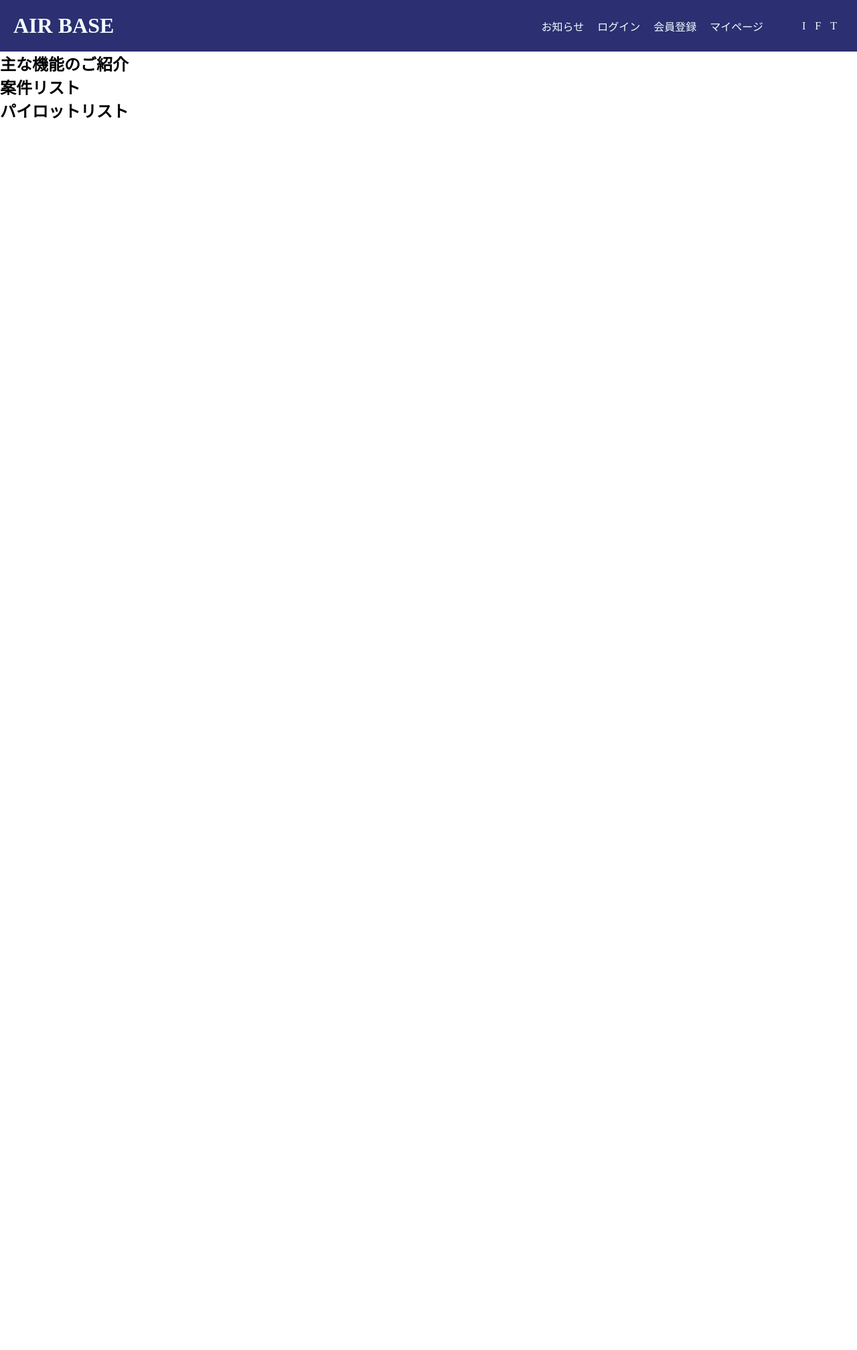
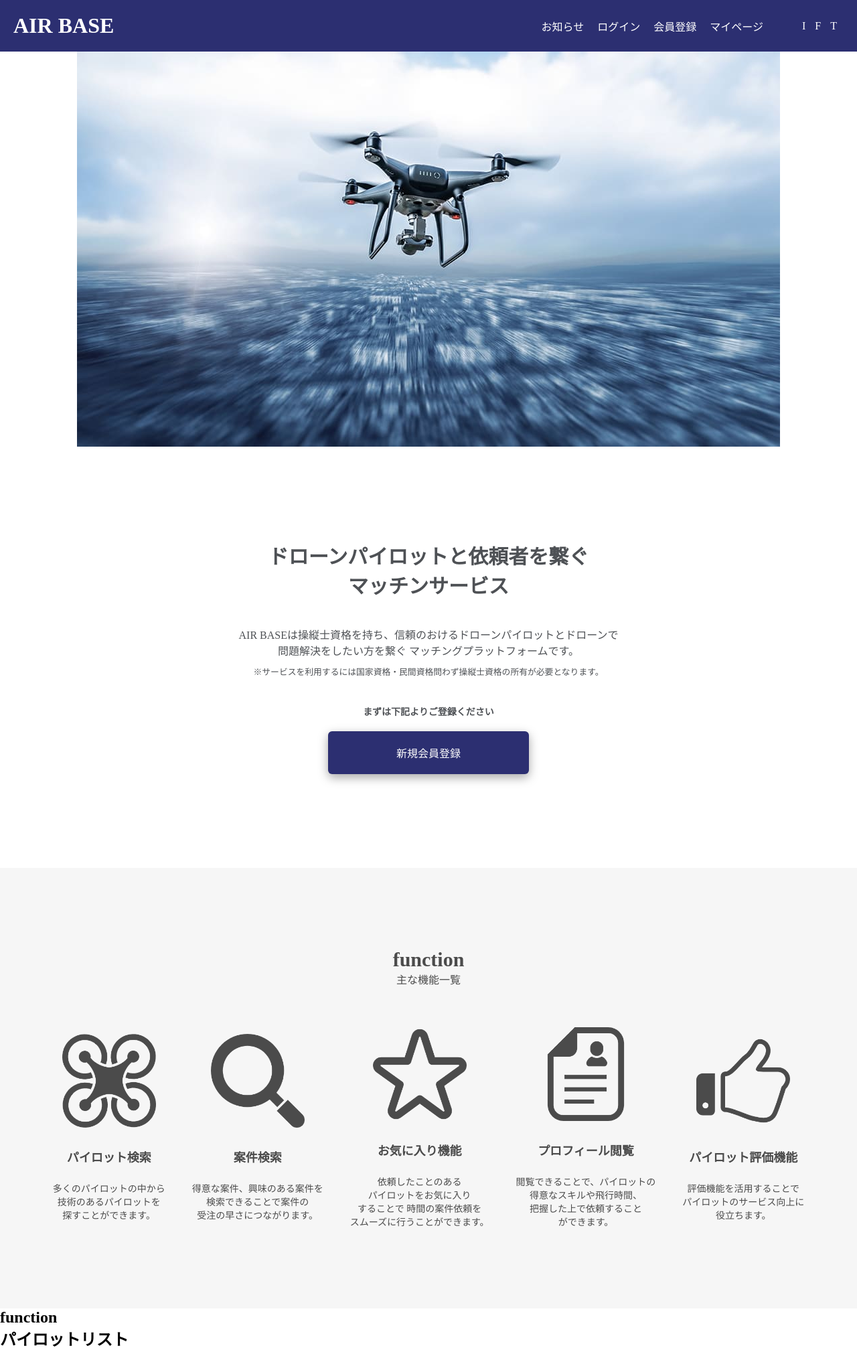
Before and after one commit to ShoheiNagamura/AIR-BASE, a PHP site: page / in a window 1280 px wide. Shown: the whole page at 67% size. Before the commit the page ends 177 px from the top, so only its background shows below. Run offline with PHP 8.4, Linux system fonts and the light colour scheme.

Commit message:
プロダクトと機能紹介を作成

```diff
--- a/css/style.css
+++ b/css/style.css
@@ -8,14 +8,14 @@ a {
     color: inherit;
 }
 
-/* ヘッダー　ーーーーーーーーーーーーーーーーーーーーーーーーーーーーーーー */
+/* ヘッダー ーーーーーーーーーーーーーーーーーーーーーーーーーーーーーーー */
 
 header {
     display: flex;
     /* justify-content: center; */
     align-items: center;
     background-color: #2C2F71;
-    color: azure;
+    color: #FFFFFF;
 }
 
 #product-title {
@@ -48,3 +48,111 @@ header {
 .sns-item {
     margin-left: 14px;
 }
+
+
+/* トップページメインーーーーーーーーーーーーーーーーーーーーーーーーーーーー */
+
+/* プロダクト紹介ーーーーーーーーーーーーーーーーーーーーーーーーーーーーーー */
+.main-image {
+    display: flex;
+    justify-content: center;
+}
+
+.product-introduction {
+    display: flex;
+    justify-content: center;
+    align-items: center;
+    flex-direction: column;
+    color: #4E5155;
+    padding: 140px 0px;
+}
+
+.product-introduction h2 {
+    font-size: 30px;
+    text-align: center;
+    margin-bottom: 40px;
+}
+
+.text1 {
+    font-size: 16px;
+    text-align: center;
+    margin-bottom: 10px;
+}
+
+.text2 {
+    font-size: 12.8px;
+    margin-bottom: 40px;
+}
+
+.product-introduction h4 {
+    font-size: 14px;
+    margin-bottom: 20px;
+}
+
+.product-signup-btn {
+    font-size: 16px;
+    background-color: #2C2F71;
+    border-color: #2C2F71;
+    color: #FFFFFF;
+    width: 300px;
+    height: 64px;
+    display: flex;
+    justify-content: center;
+    align-items: center;
+    border-radius: 6px;
+    box-shadow: 0px 5px 15px 0px rgba(0, 0, 0, 0.35);
+}
+
+/* 機能紹介ーーーーーーーーーーーーーーーーーーーーーーーーーーーーーーー*/
+
+
+.function-introduction {
+    background-color: #F6F6F6;
+    color: rgb(75, 75, 75);
+    display: flex;
+    justify-content: center;
+    align-items: center;
+    flex-direction: column;
+    padding: 120px 0px;
+}
+
+.function-introduction h2 {
+    font-size: 30px;
+    /* margin-top: 120px; */
+}
+
+.function-sub-title {
+    font-size: 16px;
+    margin-bottom: 60px;
+}
+
+.function-items {
+    display: flex;
+}
+
+.function-item {
+    list-style: none;
+    display: flex;
+    justify-content: center;
+    align-items: center;
+    flex-direction: column;
+    font-size: 18px;
+    margin: 0px 20px;
+}
+
+.func-image {
+    width: 140px;
+    height: 140px;
+    margin-bottom: 30px;
+}
+
+.func-title {
+    font-size: 18px;
+    font-weight: bold;
+    margin-bottom: 24px;
+}
+
+.func-text {
+    text-align: center;
+    font-size: 14px;
+}
--- a/index.php
+++ b/index.php
@@ -34,16 +34,76 @@
     </header>
 
     <main>
+        <section class="main-image">
+            <img src="./image/main.jpeg" alt="">
+        </section>
+
         <!-- 主な機能を表示。丸型で -->
-        <h2>主な機能のご紹介</h2>
+
+        <!-- プロダクト紹介ーーーーーーーーーーーーーーーーーーーーーーーーーーーーーーーーーーーーー -->
+
+
+        <section class="product-introduction">
+            <h2>ドローンパイロットと依頼者を繋ぐ<br>マッチンサービス</h2>
+            <p class="text1">AIR BASEは操縦士資格を持ち、信頼のおけるドローンパイロットとドローンで<br>問題解決をしたい方を繋ぐ
+                マッチングプラットフォームです。</p>
+            <p class="text2">※サービスを利用するには国家資格・民間資格問わず操縦士資格の所有が必要となります。</p>
+
+            <h4>まずは下記よりご登録ください</h4>
+            <div class="product-signup-btn">
+                <a href="./signUp/signupTop.php">新規会員登録</a>
+            </div>
+        </section>
+
+
+
+
+        <!-- 機能紹介ーーーーーーーーーーーーーーーーーーーーーーーーーーーーーーーーーーーーーーーーー -->
+
+
+        <section class="function-introduction">
+            <h2>function</h2>
+            <p class="function-sub-title">主な機能一覧</p>
+            <ul class="function-items">
+                <li class="function-item">
+                    <img class="func-image" src="./image/ドローンの無料アイコン5.png" alt="">
+                    <p class="func-title">パイロット検索</p>
+                    <p class="func-text">多くのパイロットの中から<br>技術のあるパイロットを<br>探すことができます。</p>
+                </li>
+                <li class="function-item">
+                    <img class="func-image" src="./image/検索アイコン1.png" alt="">
+                    <p class="func-title">案件検索</p>
+                    <p class="func-text">得意な案件、興味のある案件を<br>検索できることで案件の<br>受注の早さにつながります。</p>
+                </li>
+                <li class="function-item">
+                    <img class="func-image" src="./image/星アイコン8.png" alt="">
+                    <p class="func-title">お気に入り機能</p>
+                    <p class="func-text">依頼したことのある<br>パイロットをお気に入り<br>することで
+                        時間の案件依頼を<br>スムーズに行うことができます。
+                    </p>
+                </li>
+                <li class="function-item">
+                    <img class="func-image" src="./image/履歴書アイコン1.png" alt="">
+                    <p class="func-title">プロフィール閲覧</p>
+                    <p class="func-text">閲覧できることで、パイロットの<br>得意なスキルや飛行時間、<br>把握した上で依頼すること<br>ができます。</p>
+                </li>
+                <li class="function-item">
+                    <img class="func-image" src="./image/イイネの手のフリーアイコン.png" alt="">
+                    <p class="func-title">パイロット評価機能</p>
+                    <p class="func-text">評価機能を活用することで<br>パイロットのサービス向上に<br>役立ちます。</p>
+                </li>
+            </ul>
+        </section>
 
         <!-- 案件一覧を10件ほど表示 -->
-        <h2>案件リスト</h2>
+        <h2>function</h2>
         <!-- もっと見るを押すとログイン画面に遷移 -->
 
         <!-- パイロットリストを１０件ほど表示 -->
         <h2>パイロットリスト</h2>
         <!-- もっと見るを押すとログイン画面に遷移 -->
+
+        <!-- 利用の流れを解説ーーーーーーーーーーーー -->
 
     </main>
 
--- a/login/general_login.php
+++ b/login/general_login.php
@@ -11,7 +11,7 @@
 
 <body>
     <header>
-        <a id="product-title" href="./index.php">
+        <a id="product-title" href="../index.php">
             <h1>AIR BASE</h1>
         </a>
         <nav id="header-nav">
--- a/login/loginTop.php
+++ b/login/loginTop.php
@@ -12,7 +12,7 @@
 <body>
 
     <header>
-        <a id="product-title" href="./index.php">
+        <a id="product-title" href="../index.php">
             <h1>AIR BASE</h1>
         </a>
         <nav id="header-nav">
--- a/login/pilot_login.php
+++ b/login/pilot_login.php
@@ -11,7 +11,7 @@
 
 <body>
     <header>
-        <a id="product-title" href="./index.php">
+        <a id="product-title" href="../index.php">
             <h1>AIR BASE</h1>
         </a>
         <nav id="header-nav">
--- a/signUp/generalSignupInput.php
+++ b/signUp/generalSignupInput.php
@@ -11,7 +11,7 @@
 
 <body>
     <header>
-        <a id="product-title" href="./index.php">
+        <a id="product-title" href="../index.php">
             <h1>AIR BASE</h1>
         </a>
         <nav id="header-nav">
--- a/signUp/pilotSignupInput.php
+++ b/signUp/pilotSignupInput.php
@@ -11,7 +11,7 @@
 
 <body>
     <header>
-        <a id="product-title" href="./index.php">
+        <a id="product-title" href="../index.php">
             <h1>AIR BASE</h1>
         </a>
         <nav id="header-nav">
--- a/signUp/signupTop.php
+++ b/signUp/signupTop.php
@@ -11,7 +11,7 @@
 
 <body>
     <header>
-        <a id="product-title" href="./index.php">
+        <a id="product-title" href="../index.php">
             <h1>AIR BASE</h1>
         </a>
         <nav id="header-nav">
```
Also changed, not shown: image/main.jpeg (added), image/イイネの手のフリーアイコン.png (added), image/ドローンの無料アイコン5.png (added), image/履歴書アイコン1.png (added), image/星アイコン8.png (added), image/検索アイコン1.png (added).
